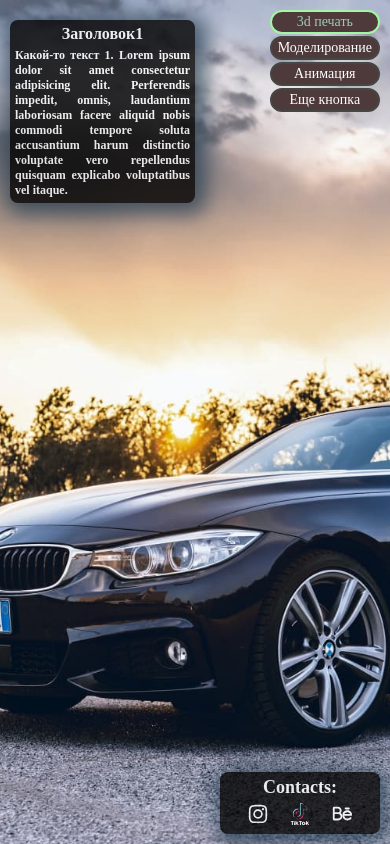
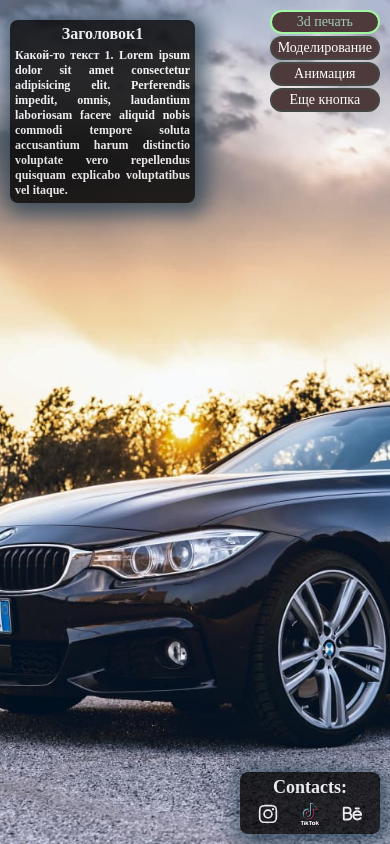
Before and after one commit to IvanZubrei/website, a plain HTML site: page index.html in a window 390 px wide. Drawn offline with Linux system fonts and the light colour scheme.

Commit message:
Update style.css

```diff
--- a/css/style.css
+++ b/css/style.css
@@ -183,7 +183,7 @@ a{
     gap: 2px;
   }
   .contacts__container{
-    width: 200px;
+    width: 140px;
     right: 10px;
     bottom: 10px;
   }
@@ -197,7 +197,7 @@ a{
     padding-bottom: 10px;
   }
 }
-@media (max-width: 540px) {
+@media (max-width: 630px) {
   .text__container {
     padding: 5px;
   }
@@ -211,9 +211,6 @@ a{
   .btn {
     padding: 2px 6px;
 
-  }
-  .contacts__container{
-    width: 160px;
   }
   .contact__title{
     font-size: 18px;
```
